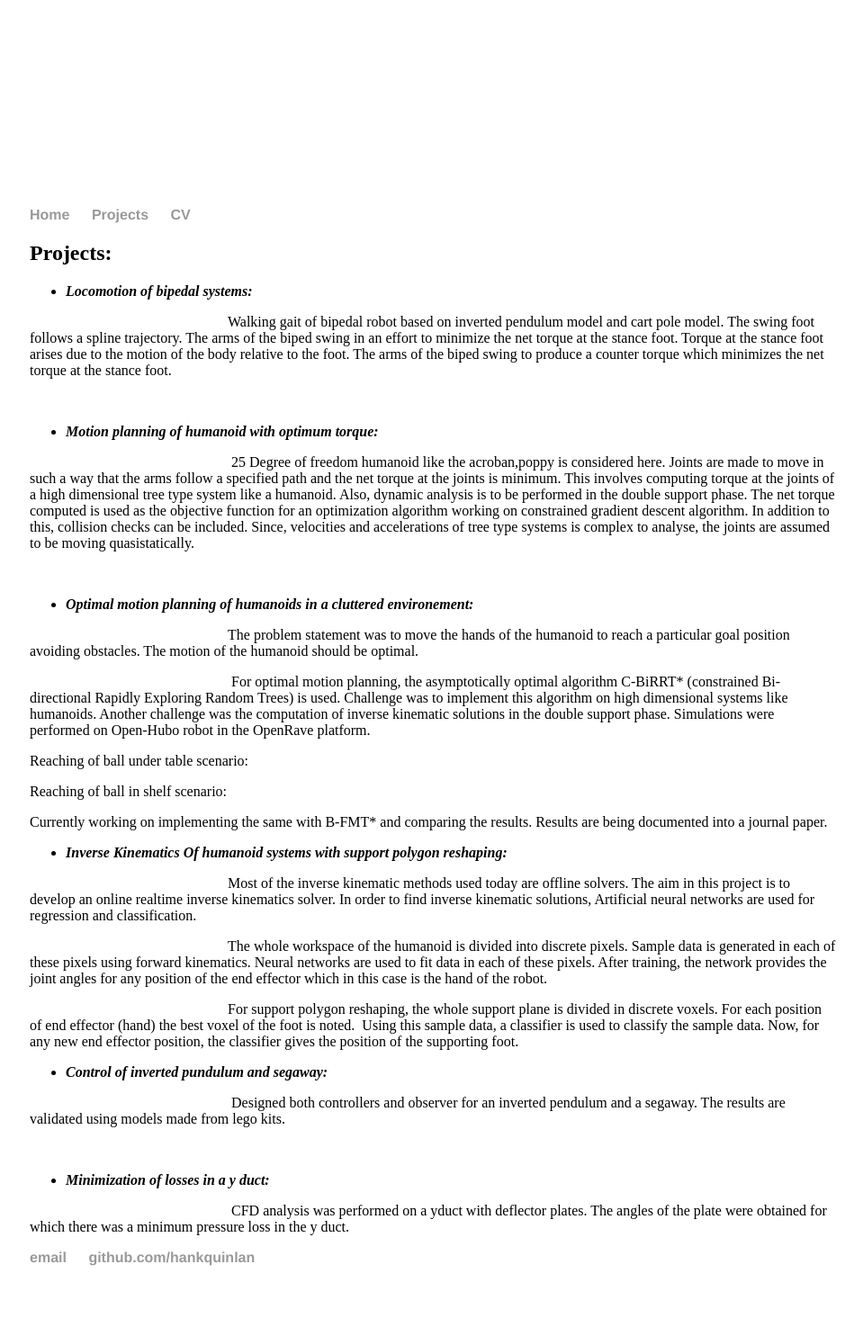
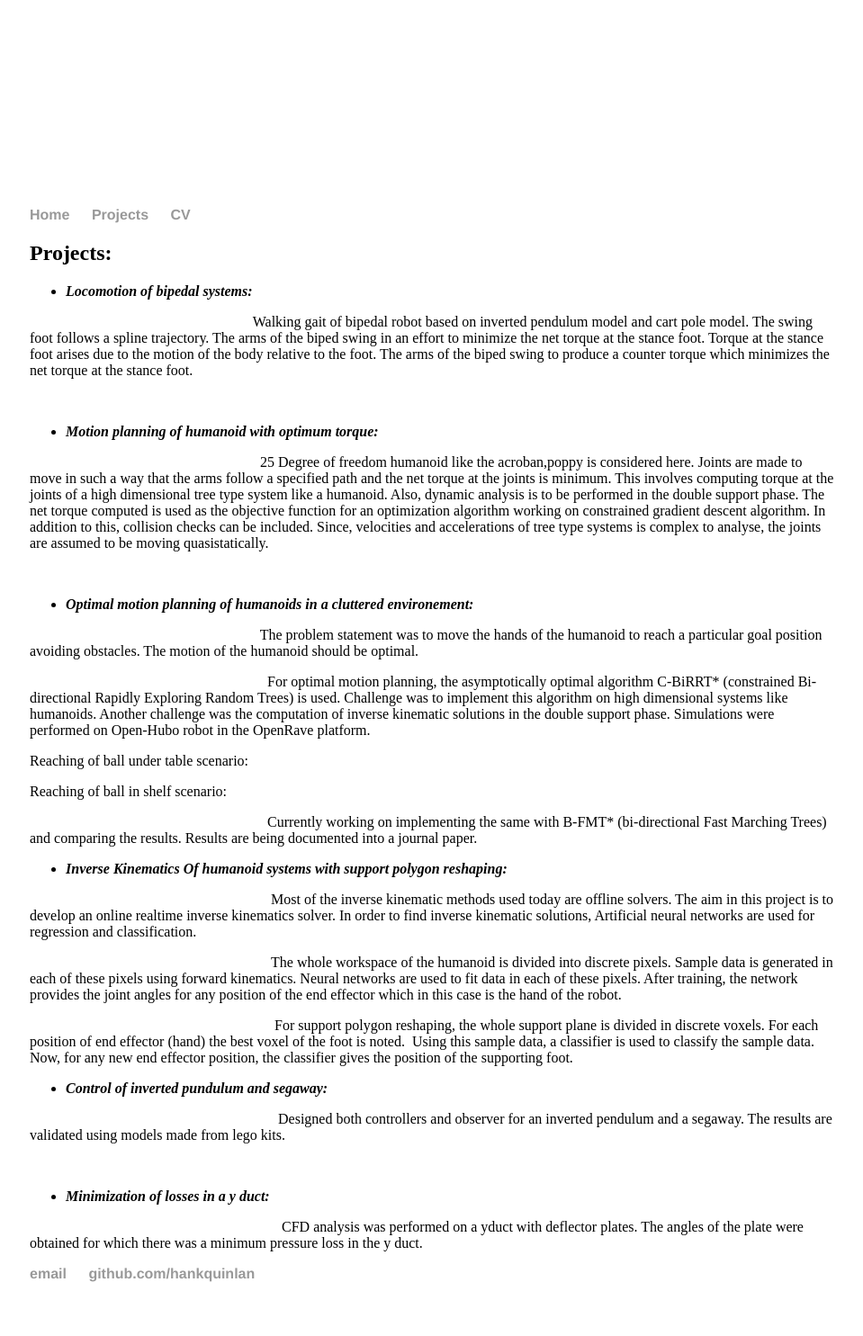
Before and after one commit to Abhilashbalachandran/Abhilashbalachandran.github.io, a Jekyll site: the page built from Projects.html, in a window 1280 px wide. Shown: the whole page at 90% size, without its empty margins (159-1118 px from the left). Built offline with Jekyll 4.4.1, drawn with Linux system fonts in a browser that asks for light colours.

Commit message:
Update Projects.html

```diff
--- a/Projects.html
+++ b/Projects.html
@@ -7,34 +7,34 @@ title: Abhilash Balachandran, Robotics Enthusiast
 <ul>
 <li><em><strong>Locomotion of bipedal systems:</strong></em></li>
 </ul>
-<p>&nbsp; &nbsp; &nbsp; &nbsp; &nbsp; &nbsp; &nbsp; &nbsp; &nbsp; &nbsp; &nbsp; &nbsp; &nbsp; &nbsp; &nbsp; &nbsp; &nbsp; &nbsp; &nbsp; &nbsp; &nbsp; &nbsp; &nbsp; &nbsp; &nbsp; &nbsp; &nbsp; &nbsp;Walking gait of bipedal robot based on inverted pendulum model and cart pole model. The swing foot follows a spline trajectory. The arms of the biped swing in an effort to minimize the net torque at the stance foot. Torque at the stance foot arises due to the motion of the body relative to the foot. The arms of the biped swing to produce a counter torque which minimizes the net torque at the stance foot.&nbsp;</p>
+<p>&nbsp; &nbsp; &nbsp; &nbsp; &nbsp; &nbsp; &nbsp; &nbsp; &nbsp; &nbsp; &nbsp; &nbsp; &nbsp; &nbsp; &nbsp; &nbsp; &nbsp; &nbsp; &nbsp; &nbsp; &nbsp; &nbsp; &nbsp; &nbsp; &nbsp; &nbsp; &nbsp; &nbsp; &nbsp; &nbsp; &nbsp; Walking gait of bipedal robot based on inverted pendulum model and cart pole model. The swing foot follows a spline trajectory. The arms of the biped swing in an effort to minimize the net torque at the stance foot. Torque at the stance foot arises due to the motion of the body relative to the foot. The arms of the biped swing to produce a counter torque which minimizes the net torque at the stance foot.&nbsp;</p>
 <p>&nbsp;</p>
 <ul>
 <li><em><strong>Motion planning of humanoid with optimum torque:</strong></em></li>
 </ul>
-<p>&nbsp; &nbsp; &nbsp; &nbsp; &nbsp; &nbsp; &nbsp; &nbsp; &nbsp; &nbsp; &nbsp; &nbsp; &nbsp; &nbsp; &nbsp; &nbsp; &nbsp; &nbsp; &nbsp; &nbsp; &nbsp; &nbsp; &nbsp; &nbsp; &nbsp; &nbsp; &nbsp; &nbsp; 25 Degree of freedom humanoid like the acroban,poppy is considered here. Joints are made to move in such a way that the arms follow a specified path and the net torque at the joints is minimum. This involves computing torque at the joints of a high dimensional tree type system like a humanoid. Also, dynamic analysis is to be performed in the double support phase. The net torque computed is used as the objective function for an optimization algorithm working on constrained gradient descent algorithm. In addition to this, collision checks can be included. Since, velocities and accelerations of tree type systems is complex to analyse, the joints are assumed to be moving quasistatically.</p>
-<p>&nbsp;</p>
+<p style="text-align: left;">&nbsp; &nbsp; &nbsp; &nbsp; &nbsp; &nbsp; &nbsp; &nbsp; &nbsp; &nbsp; &nbsp; &nbsp; &nbsp; &nbsp; &nbsp; &nbsp; &nbsp; &nbsp; &nbsp; &nbsp; &nbsp; &nbsp; &nbsp; &nbsp; &nbsp; &nbsp; &nbsp; &nbsp; &nbsp; &nbsp; &nbsp; &nbsp; 25 Degree of freedom humanoid like the acroban,poppy is considered here. Joints are made to move in such a way that the arms follow a specified path and the net torque at the joints is minimum. This involves computing torque at the joints of a high dimensional tree type system like a humanoid. Also, dynamic analysis is to be performed in the double support phase. The net torque computed is used as the objective function for an optimization algorithm working on constrained gradient descent algorithm. In addition to this, collision checks can be included. Since, velocities and accelerations of tree type systems is complex to analyse, the joints are assumed to be moving quasistatically.</p>
+<p style="text-align: left;">&nbsp;</p>
 <ul>
 <li><strong><em>Optimal motion planning of humanoids in a cluttered environement:</em></strong></li>
 </ul>
-<p>&nbsp; &nbsp; &nbsp; &nbsp; &nbsp; &nbsp; &nbsp; &nbsp; &nbsp; &nbsp; &nbsp; &nbsp; &nbsp; &nbsp; &nbsp; &nbsp; &nbsp; &nbsp; &nbsp; &nbsp; &nbsp; &nbsp; &nbsp; &nbsp; &nbsp; &nbsp; &nbsp; &nbsp;The problem statement was to move the hands of the humanoid to reach a particular goal position avoiding obstacles. The motion of the humanoid should be optimal.</p>
-<p>&nbsp; &nbsp; &nbsp; &nbsp; &nbsp; &nbsp; &nbsp; &nbsp; &nbsp; &nbsp; &nbsp; &nbsp; &nbsp; &nbsp; &nbsp; &nbsp; &nbsp; &nbsp; &nbsp; &nbsp; &nbsp; &nbsp; &nbsp; &nbsp; &nbsp; &nbsp; &nbsp; &nbsp; For optimal motion planning, the asymptotically optimal algorithm C-BiRRT* (constrained Bi-directional Rapidly Exploring Random Trees) is used. Challenge was to implement this algorithm on high dimensional systems like humanoids. Another challenge was the computation of inverse kinematic solutions in the double support phase. Simulations were performed on Open-Hubo robot in the OpenRave platform.&nbsp;</p>
-<p>Reaching of ball under table scenario:</p>
-<p>Reaching of ball in shelf scenario:</p>
-<p>Currently working on implementing the same with B-FMT* and comparing the results. Results are being documented into a journal paper.</p>
+<p style="text-align: left;">&nbsp; &nbsp; &nbsp; &nbsp; &nbsp; &nbsp; &nbsp; &nbsp; &nbsp; &nbsp; &nbsp; &nbsp; &nbsp; &nbsp; &nbsp; &nbsp; &nbsp; &nbsp; &nbsp; &nbsp; &nbsp; &nbsp; &nbsp; &nbsp; &nbsp; &nbsp; &nbsp; &nbsp; &nbsp; &nbsp; &nbsp; &nbsp; The problem statement was to move the hands of the humanoid to reach a particular goal position avoiding obstacles. The motion of the humanoid should be optimal.</p>
+<p style="text-align: left;">&nbsp; &nbsp; &nbsp; &nbsp; &nbsp; &nbsp; &nbsp; &nbsp; &nbsp; &nbsp; &nbsp; &nbsp; &nbsp; &nbsp; &nbsp; &nbsp; &nbsp; &nbsp; &nbsp; &nbsp; &nbsp; &nbsp; &nbsp; &nbsp; &nbsp; &nbsp; &nbsp; &nbsp; &nbsp; &nbsp; &nbsp; &nbsp; &nbsp; For optimal motion planning, the asymptotically optimal algorithm C-BiRRT* (constrained Bi-directional Rapidly Exploring Random Trees) is used. Challenge was to implement this algorithm on high dimensional systems like humanoids. Another challenge was the computation of inverse kinematic solutions in the double support phase. Simulations were performed on Open-Hubo robot in the OpenRave platform.&nbsp;</p>
+<p style="text-align: left;">Reaching of ball under table scenario:</p>
+<p style="text-align: left;">Reaching of ball in shelf scenario:</p>
+<p>&nbsp; &nbsp; &nbsp; &nbsp; &nbsp; &nbsp; &nbsp; &nbsp; &nbsp; &nbsp; &nbsp; &nbsp; &nbsp; &nbsp; &nbsp; &nbsp; &nbsp; &nbsp; &nbsp; &nbsp; &nbsp; &nbsp; &nbsp; &nbsp; &nbsp; &nbsp; &nbsp; &nbsp; &nbsp; &nbsp; &nbsp; &nbsp; &nbsp; Currently working on implementing the same with B-FMT* (bi-directional Fast Marching Trees) and comparing the results. Results are being documented into a journal paper.</p>
 <ul>
 <li><em><strong>Inverse Kinematics Of humanoid systems with support polygon reshaping:</strong></em></li>
 </ul>
-<p>&nbsp; &nbsp; &nbsp; &nbsp; &nbsp; &nbsp; &nbsp; &nbsp; &nbsp; &nbsp; &nbsp; &nbsp; &nbsp; &nbsp; &nbsp; &nbsp; &nbsp; &nbsp; &nbsp; &nbsp; &nbsp; &nbsp; &nbsp; &nbsp; &nbsp; &nbsp; &nbsp; &nbsp;Most of the inverse kinematic methods used today are offline solvers. The aim in this project is to develop an online realtime inverse kinematics solver. In order to find inverse kinematic solutions, Artificial neural networks are used for regression and classification.</p>
-<p>&nbsp; &nbsp; &nbsp; &nbsp; &nbsp; &nbsp; &nbsp; &nbsp; &nbsp; &nbsp; &nbsp; &nbsp; &nbsp; &nbsp; &nbsp; &nbsp; &nbsp; &nbsp; &nbsp; &nbsp; &nbsp; &nbsp; &nbsp; &nbsp; &nbsp; &nbsp; &nbsp; &nbsp;The whole workspace of the humanoid is divided into discrete pixels. Sample data is generated in each of these pixels using forward kinematics. Neural networks are used to fit data in each of these pixels. After training, the network provides the joint angles for any position of the end effector which in this case is the hand of the robot.</p>
-<p>&nbsp; &nbsp; &nbsp; &nbsp; &nbsp; &nbsp; &nbsp; &nbsp; &nbsp; &nbsp; &nbsp; &nbsp; &nbsp; &nbsp; &nbsp; &nbsp; &nbsp; &nbsp; &nbsp; &nbsp; &nbsp; &nbsp; &nbsp; &nbsp; &nbsp; &nbsp; &nbsp; &nbsp;For support polygon reshaping, the whole support plane is divided in discrete voxels. For each position of end effector (hand) the best voxel of the foot is noted. &nbsp;Using this sample data, a classifier is used to classify the sample data. Now, for any new end effector position, the classifier gives the position of the supporting foot.</p>
+<p>&nbsp; &nbsp; &nbsp; &nbsp; &nbsp; &nbsp; &nbsp; &nbsp; &nbsp; &nbsp; &nbsp; &nbsp; &nbsp; &nbsp; &nbsp; &nbsp; &nbsp; &nbsp; &nbsp; &nbsp; &nbsp; &nbsp; &nbsp; &nbsp; &nbsp; &nbsp; &nbsp; &nbsp; &nbsp; &nbsp; &nbsp; &nbsp; &nbsp; &nbsp;Most of the inverse kinematic methods used today are offline solvers. The aim in this project is to develop an online realtime inverse kinematics solver. In order to find inverse kinematic solutions, Artificial neural networks are used for regression and classification.</p>
+<p>&nbsp; &nbsp; &nbsp; &nbsp; &nbsp; &nbsp; &nbsp; &nbsp; &nbsp; &nbsp; &nbsp; &nbsp; &nbsp; &nbsp; &nbsp; &nbsp; &nbsp; &nbsp; &nbsp; &nbsp; &nbsp; &nbsp; &nbsp; &nbsp; &nbsp; &nbsp; &nbsp; &nbsp; &nbsp; &nbsp; &nbsp; &nbsp; &nbsp; &nbsp;The whole workspace of the humanoid is divided into discrete pixels. Sample data is generated in each of these pixels using forward kinematics. Neural networks are used to fit data in each of these pixels. After training, the network provides the joint angles for any position of the end effector which in this case is the hand of the robot.</p>
+<p>&nbsp; &nbsp; &nbsp; &nbsp; &nbsp; &nbsp; &nbsp; &nbsp; &nbsp; &nbsp; &nbsp; &nbsp; &nbsp; &nbsp; &nbsp; &nbsp; &nbsp; &nbsp; &nbsp; &nbsp; &nbsp; &nbsp; &nbsp; &nbsp; &nbsp; &nbsp; &nbsp; &nbsp; &nbsp; &nbsp; &nbsp; &nbsp; &nbsp; &nbsp; For support polygon reshaping, the whole support plane is divided in discrete voxels. For each position of end effector (hand) the best voxel of the foot is noted. &nbsp;Using this sample data, a classifier is used to classify the sample data. Now, for any new end effector position, the classifier gives the position of the supporting foot.</p>
 <ul>
 <li><em><strong>Control of inverted pundulum and segaway:</strong></em></li>
 </ul>
-<p>&nbsp; &nbsp; &nbsp; &nbsp; &nbsp; &nbsp; &nbsp; &nbsp; &nbsp; &nbsp; &nbsp; &nbsp; &nbsp; &nbsp; &nbsp; &nbsp; &nbsp; &nbsp; &nbsp; &nbsp; &nbsp; &nbsp; &nbsp; &nbsp; &nbsp; &nbsp; &nbsp; &nbsp; Designed both controllers and observer for an inverted pendulum and a segaway. The results are validated using models made from lego kits.&nbsp;</p>
+<p>&nbsp; &nbsp; &nbsp; &nbsp; &nbsp; &nbsp; &nbsp; &nbsp; &nbsp; &nbsp; &nbsp; &nbsp; &nbsp; &nbsp; &nbsp; &nbsp; &nbsp; &nbsp; &nbsp; &nbsp; &nbsp; &nbsp; &nbsp; &nbsp; &nbsp; &nbsp; &nbsp; &nbsp; &nbsp; &nbsp; &nbsp; &nbsp; &nbsp; &nbsp; &nbsp;Designed both controllers and observer for an inverted pendulum and a segaway. The results are validated using models made from lego kits.&nbsp;</p>
 <p>&nbsp;</p>
 <ul>
 <li><em><strong>Minimization of losses in a y duct:&nbsp;</strong></em></li>
 </ul>
-<p><em><strong>&nbsp; &nbsp; &nbsp; &nbsp; &nbsp; &nbsp; &nbsp; &nbsp; &nbsp; &nbsp; &nbsp; &nbsp; &nbsp; &nbsp; &nbsp; &nbsp; &nbsp; &nbsp; &nbsp; &nbsp; &nbsp; &nbsp; &nbsp; &nbsp; &nbsp; &nbsp; &nbsp; &nbsp;&nbsp;</strong></em>CFD analysis was performed on a yduct with deflector plates. The angles of the plate were obtained for which there was a minimum pressure loss in the y duct.</p>
+<p><em><strong>&nbsp; &nbsp; &nbsp; &nbsp; &nbsp; &nbsp; &nbsp; &nbsp; &nbsp; &nbsp; &nbsp; &nbsp; &nbsp; &nbsp; &nbsp; &nbsp; &nbsp; &nbsp; &nbsp; &nbsp; &nbsp; &nbsp; &nbsp; &nbsp; &nbsp; &nbsp; &nbsp; &nbsp; &nbsp; &nbsp; &nbsp; &nbsp; &nbsp; &nbsp; &nbsp;&nbsp;</strong></em>CFD analysis was performed on a yduct with deflector plates. The angles of the plate were obtained for which there was a minimum pressure loss in the y duct.</p>
 </div><!-- /.blurb -->
```
